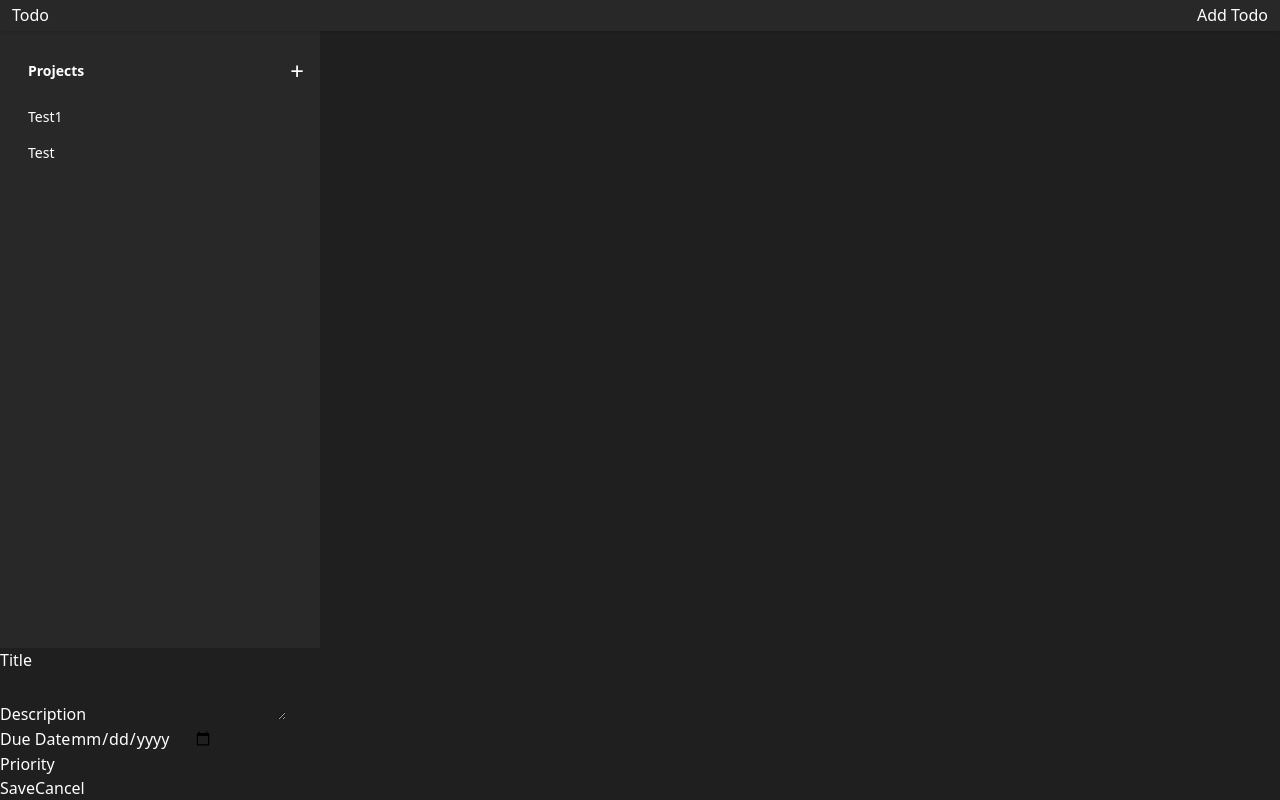
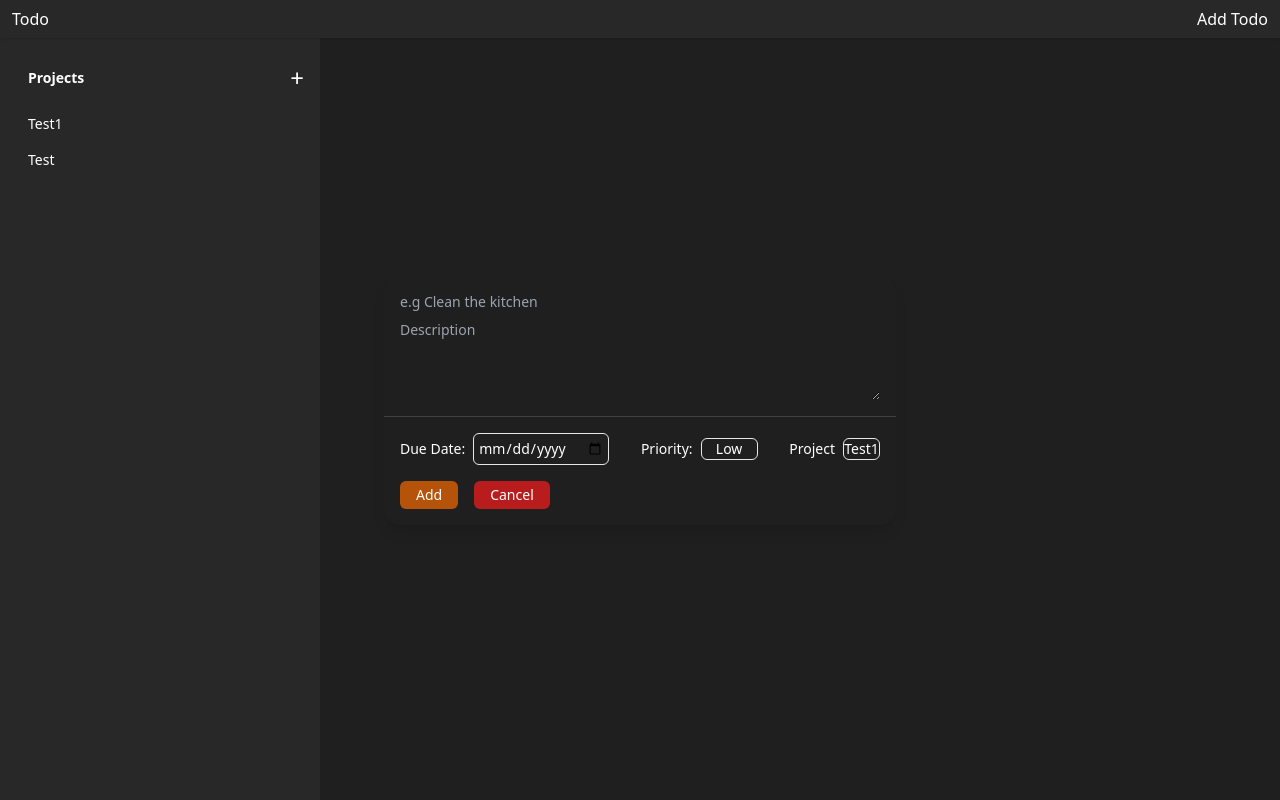
Before and after one commit to peter-abah/tasks, a React (Create React App) app: page / in a window 1280 px wide. Both pictures are taken after a click on the button "Add Todo". Built offline with nearby package versions, Linux system fonts and the light colour scheme.

Commit message:
Add styles for todo form modal

```diff
--- a/src/components/TodoFormModal.tsx
+++ b/src/components/TodoFormModal.tsx
@@ -8,13 +8,25 @@ interface Props {
   dueDate: string;
   priority: string;
   projectId: string;
-  handleChange: (e: React.ChangeEvent<HTMLInputElement | HTMLTextAreaElement>) => void;
+  handleChange: (
+    e: React.ChangeEvent<
+      HTMLInputElement | HTMLTextAreaElement | HTMLSelectElement
+    >
+  ) => void;
   handleSubmit: (e: React.FormEvent) => void;
   closeModal: () => void;
 }
 
 const TodoFormModal = (props: Props) => {
   const projects = useAppSelector(selectProjects);
+
+  const projectOptions = () => {
+    return projects.map(({ id, title }) => (
+      <option key={id} value={id}>
+        {title}
+      </option>
+    ));
+  };
 
   const {
     title,
@@ -28,32 +40,37 @@ const TodoFormModal = (props: Props) => {
   } = props;
 
   return (
-    <div>
-      <form>
-        <div>
-          <label htmlFor="todo-title">Title</label>
+    <div className="bg-transparent fixed top-0 left-0 h-screen w-screen z-30 flex items-center justify-center">
+      <form className="w-4/5 max-w-lg bg-primary shadow-lg rounded-2xl overflow-hidden text-sm">
+        <div className="p-4 flex flex-col border-b border-neutral-700">
           <input
+            className="mb-2 focus-visible:outline-none"
             id="todo-title"
             type="text"
             name="title"
+            placeholder="e.g Clean the kitchen"
             value={title}
             onChange={handleChange}
           />
-        </div>
 
-        <div>
-          <label htmlFor="todo-description">Description</label>
           <textarea
+            className="h-20 focus-visible:outline-none"
             id="todo-description"
             name="description"
             value={description}
+            placeholder="Description"
             onChange={handleChange}
           ></textarea>
         </div>
 
+        <div className="p-4">
+          <div className="pb-4 flex flex-wrap gap-4 justify-between items-center">
             <div>
-          <label htmlFor="todo-date">Due Date</label>
+              <label className="pr-2" htmlFor="todo-date">
+                Due Date:
+              </label>
               <input
+                className="p-1 border rounded-md"
                 id="todo-date"
                 type="date"
                 name="dueDate"
@@ -63,22 +80,56 @@ const TodoFormModal = (props: Props) => {
             </div>
 
             <div>
-          <label htmlFor="todo-priority">Priority</label>
-          <input
+              <label className="pr-2" htmlFor="todo-priority">
+                Priority:
+              </label>
+              <select
+                className="appearance-none text-center focus-visible:outline-none p1 border rounded-md"
+                name="priority"
                 id="todo-priority"
-            type="text"
-            name="priority"
+                onChange={handleChange}
                 value={priority}
-            onChange={handleChange}
-          />
+              >
+                <option value="low">Low</option>
+                <option value="medium">Medium</option>
+                <option value="high">High</option>
+              </select>
             </div>
 
-        <button type="submit" onClick={handleSubmit}>
-          Save
+            <div>
+              <label className="pr-2" htmlFor="todo-project">
+                Project
+              </label>
+
+              <select
+                className="appearance-none text-center focus-visible:outline-none p1 border rounded-md"
+                name="projectId"
+                id="todo-project"
+                onChange={handleChange}
+                value={projectId}
+              >
+                {projectOptions()}
+              </select>
+            </div>
+          </div>
+
+          <div className="flex">
+            <button
+              className="mr-4 px-4 py-1 rounded-md bg-amber-700"
+              type="submit"
+              onClick={handleSubmit}
+            >
+              Add
             </button>
-        <button type="button" onClick={closeModal}>
+            <button
+              className="px-4 py-1 rounded-md bg-red-700"
+              type="button"
+              onClick={closeModal}
+            >
               Cancel
             </button>
+          </div>
+        </div>
       </form>
     </div>
   );
```
Lines whose indentation alone changed are shown as unchanged.
